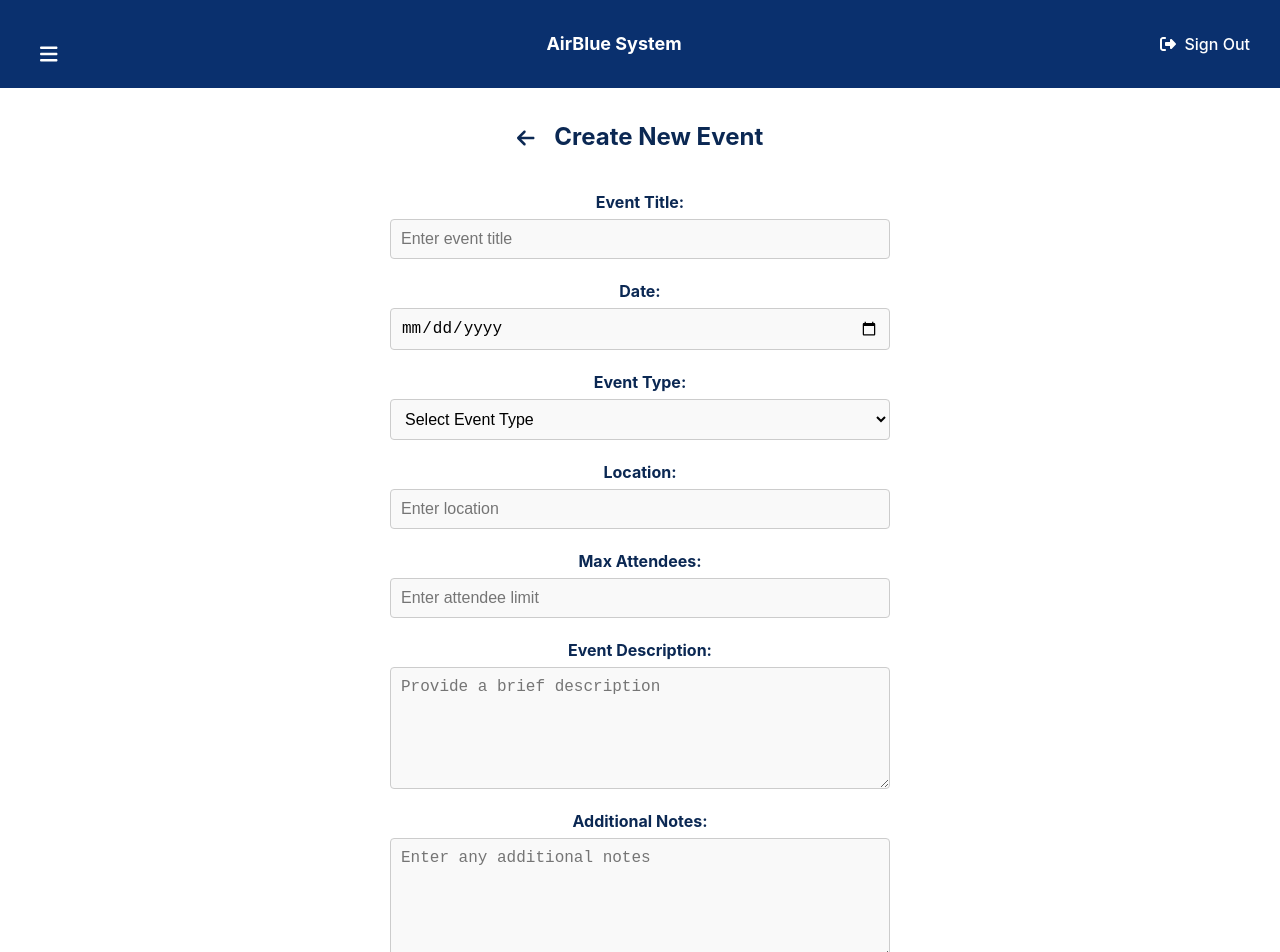
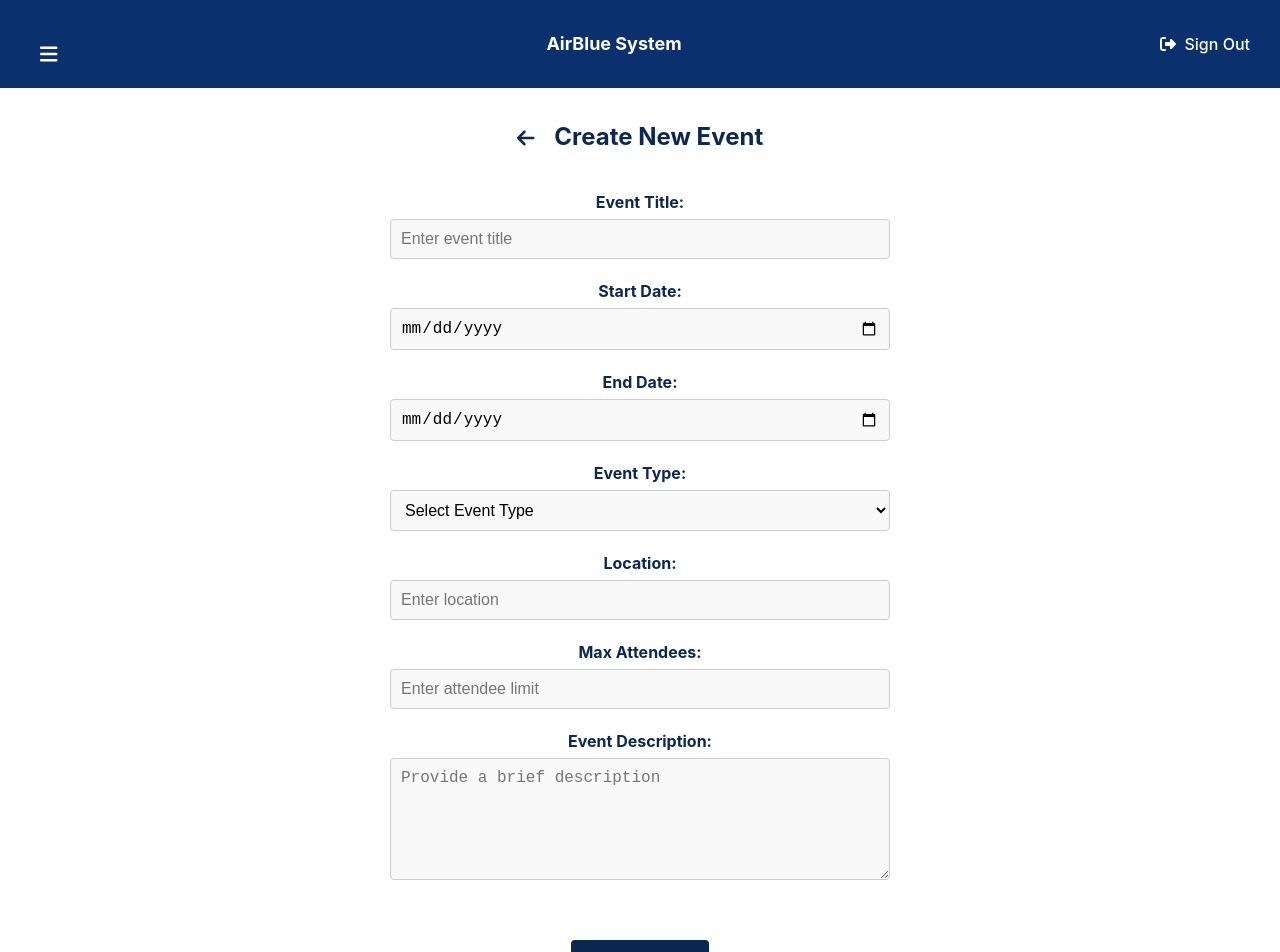
Before and after one commit to RR1288/AirBlue-frontend, a React (Vite) app: page /event-creation in a window 1280 px wide. Shown: the top 952 px of the page. Built offline with nearby package versions, Linux system fonts and the light colour scheme.

Commit message:
Integration done, needs css, error handling and validation

```diff
--- a/src/pages/EventCreationPage.jsx
+++ b/src/pages/EventCreationPage.jsx
@@ -1,98 +1,145 @@
-import React, { useState } from 'react';
-import { useNavigate } from 'react-router-dom';
-import Header from '../components/Header';
-import { FontAwesomeIcon } from '@fortawesome/react-fontawesome';
-import { faArrowLeft } from '@fortawesome/free-solid-svg-icons';
-import { Link } from 'react-router-dom';
+// eslint-disable-next-line no-unused-vars
+import React, {useState} from "react";
+import {useNavigate, Link} from "react-router-dom";
+import Header from "../components/Header";
+import {FontAwesomeIcon} from "@fortawesome/react-fontawesome";
+import {faArrowLeft} from "@fortawesome/free-solid-svg-icons";
+import styles from "./EventCreationPage.module.css";
+import getData from "../utils/getData";
+import { useNotifications } from "../components/NotificationProvider";
 
 const EventCreationPage = () => {
+    const { addNotification } = useNotifications();
     const [formData, setFormData] = useState({
-        title: '',
-        date: '',
-        eventType: '',
-        location: '',
-        attendeeLimit: '',
-        description: '',
-        notes: ''
+        title: "",
+        startDate: new Date(),
+        endDate: new Date(),
+        eventType: "",
+        location: "",
+        attendeeLimit: "",
+        description: "",
     });
 
     const navigate = useNavigate();
 
     // Handles form input changes
     const handleChange = (e) => {
-        const { name, value } = e.target;
-        setFormData({ ...formData, [name]: value });
+        const {name, value} = e.target;
+        setFormData({...formData, [name]: value});
     };
 
     // Handles form submission
     const handleSubmit = async (e) => {
         e.preventDefault();
 
-        // TODO: Implement backend logic for event creation
+        // Convert string to Date objects
+        const start = new Date(formData.startDate);
+        const end = new Date(formData.endDate);
+
+        if (start > end) {
+            alert("Start date must be before the end date.");
+            return;
+        }
+
+        // Convert to yyyy-mm-dd format
+        const formattedStartDate = new Date(formData.startDate).toISOString().split('T')[0];
+        const formattedEndDate = new Date(formData.endDate).toISOString().split('T')[0];
+
+
+        // This is what the endpoint will accept
+        const body = {
+            name: formData.title,
+            startDate: formattedStartDate,
+            endDate: formattedEndDate,
+            typeID: 1,
+            description: formData.description,
+            location: formData.location,
+            maxAttendees: parseInt(formData.attendeeLimit)
+        };
+
+        // TODO: Validate data before submitting
+
         try {
-            const response = await fetch('https://airblue-backend-staging-eac124cc32ab.herokuapp.com/events/create', {
-                method: 'POST',
-                headers: {
-                    'Content-Type': 'application/json',
-                    Accept: 'application/json',
-                },
-                body: JSON.stringify(formData),
-            });
-
+            const response = await getData("POST", "/events/create-event", body);
             if (response.ok) {
-                alert('Event successfully created!');
-                navigate('/manage-events'); // Redirect to manage events page
+                addNotification({
+                    type: 'success',
+                    title: 'Event successfully created!',
+                    //message: '2FA setup successful. Please scan the QR code with your authenticator app.',
+                  });
+                navigate("/manage-events"); // Redirect to manage events page
             } else {
-                alert('Event creation failed. Please try again.');
+                alert("Event creation failed. Please try again.");
             }
         } catch (error) {
-            console.error('Error creating event:', error);
+            console.error("Error creating event:", error);
         }
     };
 
     return (
-        <div style={styles.page}>
+        <div className={styles.page}>
             <Header title="AirBlue System" />
 
-            <div style={styles.mainContent}>
-                <div style={styles.headerRow}>
-                    <Link to="/manage-events" style={styles.backButton}>
-                        <FontAwesomeIcon icon={faArrowLeft} style={styles.icon} />
+            <div className={styles.mainContent}>
+                <div className={styles.headerRow}>
+                    <Link
+                        to="/manage-events"
+                        className={styles.backButton}
+                    >
+                        <FontAwesomeIcon
+                            icon={faArrowLeft}
+                            className={styles.icon}
+                        />
                     </Link>
-                    <h1 style={styles.eventTitle}>Create New Event</h1>
+                    <h1 className={styles.eventTitle}>Create New Event</h1>
                 </div>
 
-                <form style={styles.form} onSubmit={handleSubmit}>
-                    <div style={styles.row}>
-                        <label style={styles.label}>Event Title:</label>
+                <form
+                    className={styles.form}
+                    onSubmit={handleSubmit}
+                >
+                    <div className={styles.row}>
+                        <label className={styles.label}>Event Title:</label>
                         <input
                             type="text"
                             name="title"
                             placeholder="Enter event title"
-                            style={styles.input}
+                            className={styles.input}
                             value={formData.title}
                             onChange={handleChange}
                             required
                         />
                     </div>
 
-                    <div style={styles.row}>
-                        <label style={styles.label}>Date:</label>
+                    <div className={styles.row}>
+                        <label className={styles.label}>Start Date:</label>
                         <input
                             type="date"
-                            name="date"
-                            style={styles.input}
+                            name="dateStart"
+                            className={styles.input}
+                            value={formData.date}
+                            onChange={handleChange}
+                            required
+                        />
+                    </div>
+                    <div className={styles.row}>
+                        <label className={styles.label}>End Date:</label>
+                        <input
+                            type="date"
+                            name="dateEnd"
+                            className={styles.input}
                             value={formData.date}
                             onChange={handleChange}
                             required
                         />
                     </div>
 
-                    <div style={styles.row}>
-                        <label style={styles.label}>Event Type:</label>
+                    <div className={styles.row}>
+                        {/* Retrieve event types from backend */}
+                        <label className={styles.label}>Event Type:</label>
                         <select
                             name="eventType"
-                            style={styles.input}
+                            className={styles.input}
                             value={formData.eventType}
                             onChange={handleChange}
                             required
@@ -104,57 +151,64 @@ const EventCreationPage = () => {
                         </select>
                     </div>
 
-                    <div style={styles.row}>
-                        <label style={styles.label}>Location:</label>
+                    <div className={styles.row}>
+                        <label className={styles.label}>Location:</label>
                         <input
                             type="text"
                             name="location"
                             placeholder="Enter location"
-                            style={styles.input}
+                            className={styles.input}
                             value={formData.location}
                             onChange={handleChange}
                             required
                         />
                     </div>
 
-                    <div style={styles.row}>
-                        <label style={styles.label}>Max Attendees:</label>
+                    <div className={styles.row}>
+                        <label className={styles.label}>Max Attendees:</label>
                         <input
                             type="number"
                             name="attendeeLimit"
                             placeholder="Enter attendee limit"
-                            style={styles.input}
+                            className={styles.input}
                             value={formData.attendeeLimit}
                             onChange={handleChange}
                             required
                         />
                     </div>
 
-                    <div style={styles.row}>
-                        <label style={styles.label}>Event Description:</label>
+                    <div className={styles.row}>
+                        <label className={styles.label}>
+                            Event Description:
+                        </label>
                         <textarea
                             name="description"
                             placeholder="Provide a brief description"
-                            style={styles.textarea}
+                            className={styles.textarea}
                             value={formData.description}
                             onChange={handleChange}
                             required
                         ></textarea>
                     </div>
 
-                    <div style={styles.row}>
-                        <label style={styles.label}>Additional Notes:</label>
+                    {/* <div className={styles.row}>
+                        <label className={styles.label}>Additional Notes:</label>
                         <textarea
                             name="notes"
                             placeholder="Enter any additional notes"
-                            style={styles.textarea}
+                            className={styles.textarea}
                             value={formData.notes}
                             onChange={handleChange}
                         ></textarea>
-                    </div>
+                    </div> */}
 
-                    <div style={styles.buttonRow}>
-                        <button type="submit" style={styles.createButton}>Create Event</button>
+                    <div className={styles.buttonRow}>
+                        <button
+                            type="submit"
+                            className={styles.createButton}
+                        >
+                            Create Event
+                        </button>
                     </div>
                 </form>
             </div>
@@ -162,85 +216,4 @@ const EventCreationPage = () => {
     );
 };
 
-// _STYLES_OBJECT_
-const styles = {
-    page: {
-        display: 'flex',
-        flexDirection: 'column',
-        minHeight: '100vh',
-        width: '100vw',
-        backgroundColor: '#FFFFFF'
-    },
-    mainContent: {
-        flex: 1,
-        display: 'flex',
-        flexDirection: 'column',
-        alignItems: 'center',
-        padding: '20px',
-    },
-    headerRow: {
-        display: 'flex',
-        alignItems: 'center',
-        marginBottom: '20px'
-    },
-    backButton: {
-        textDecoration: 'none',
-        color: '#0B2853',
-        marginRight: '20px'
-    },
-    icon: {
-        fontSize: '20px'
-    },
-    eventTitle: {
-        fontSize: '24px',
-        fontWeight: 'bold',
-        color: '#0B2853'
-    },
-    form: {
-        display: 'flex',
-        flexDirection: 'column',
-        gap: '20px',
-        width: '100%',
-        maxWidth: '500px'
-    },
-    row: {
-        display: 'flex',
-        flexDirection: 'column'
-    },
-    label: {
-        marginBottom: '5px',
-        color: '#0B2853',
-        fontWeight: 'bold'
-    },
-    input: {
-        padding: '10px',
-        borderRadius: '4px',
-        border: '1px solid #ccc',
-        backgroundColor: '#F9F9F9',
-        fontSize: '16px'
-    },
-    textarea: {
-        padding: '10px',
-        minHeight: '100px',
-        borderRadius: '4px',
-        border: '1px solid #ccc',
-        backgroundColor: '#F9F9F9',
-        fontSize: '16px'
-    },
-    buttonRow: {
-        display: 'flex',
-        justifyContent: 'center',
-        marginTop: '20px'
-    },
-    createButton: {
-        backgroundColor: '#0B2853',
-        color: '#FFFFFF',
-        border: 'none',
-        borderRadius: '4px',
-        padding: '10px 20px',
-        cursor: 'pointer',
-        fontSize: '16px'
-    },
-};
-
 export default EventCreationPage;
--- /dev/null
+++ b/src/pages/EventCreationPage.module.css
@@ -0,0 +1,88 @@
+.page {
+    display: flex;
+    flex-direction: column;
+    min-height: 100vh;
+    background-color: #ffffff;
+  }
+
+  .mainContent {
+    flex: 1;
+    display: flex;
+    flex-direction: column;
+    align-items: center;
+    padding: 20px;
+  }
+
+  .headerRow {
+    display: flex;
+    align-items: center;
+    margin-bottom: 20px;
+  }
+
+  .backButton {
+    text-decoration: none;
+    color: #0b2853;
+    margin-right: 20px;
+  }
+
+  .icon {
+    font-size: 20px;
+  }
+
+  .eventTitle {
+    font-size: 24px;
+    font-weight: bold;
+    color: #0b2853;
+  }
+
+  .form {
+    display: flex;
+    flex-direction: column;
+    gap: 20px;
+    width: 100%;
+    max-width: 500px;
+  }
+
+  .row {
+    display: flex;
+    flex-direction: column;
+  }
+
+  .label {
+    margin-bottom: 5px;
+    color: #0b2853;
+    font-weight: bold;
+  }
+
+  .input {
+    padding: 10px;
+    border-radius: 4px;
+    border: 1px solid #ccc;
+    background-color: #f9f9f9;
+    font-size: 16px;
+  }
+
+  .textarea {
+    padding: 10px;
+    min-height: 100px;
+    border-radius: 4px;
+    border: 1px solid #ccc;
+    background-color: #f9f9f9;
+    font-size: 16px;
+  }
+
+  .buttonRow {
+    display: flex;
+    justify-content: center;
+    margin-top: 20px;
+  }
+
+  .createButton {
+    background-color: #0b2853;
+    color: #ffffff;
+    border: none;
+    border-radius: 4px;
+    padding: 10px 20px;
+    cursor: pointer;
+    font-size: 16px;
+  }
```
Also changed, not shown: src/utils/getData.js (+14 -9 lines).
